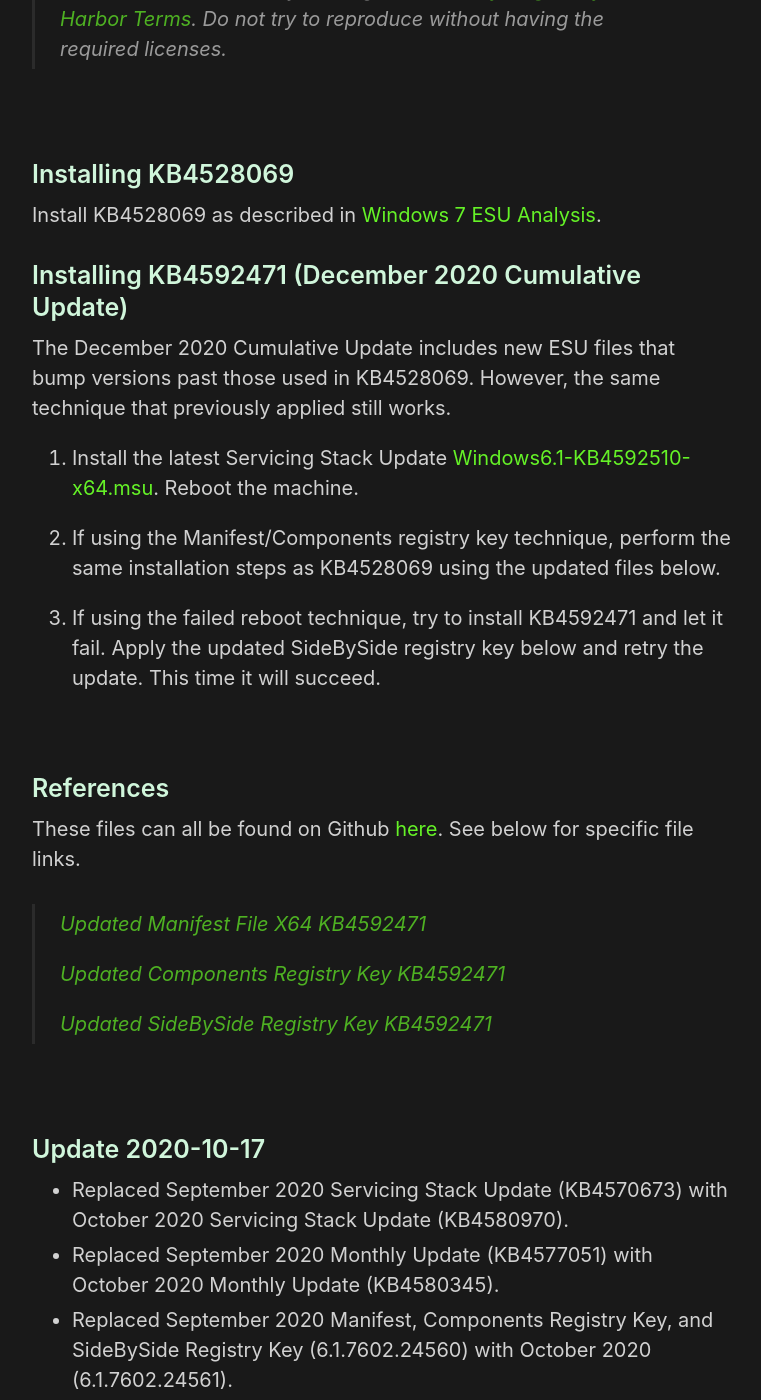
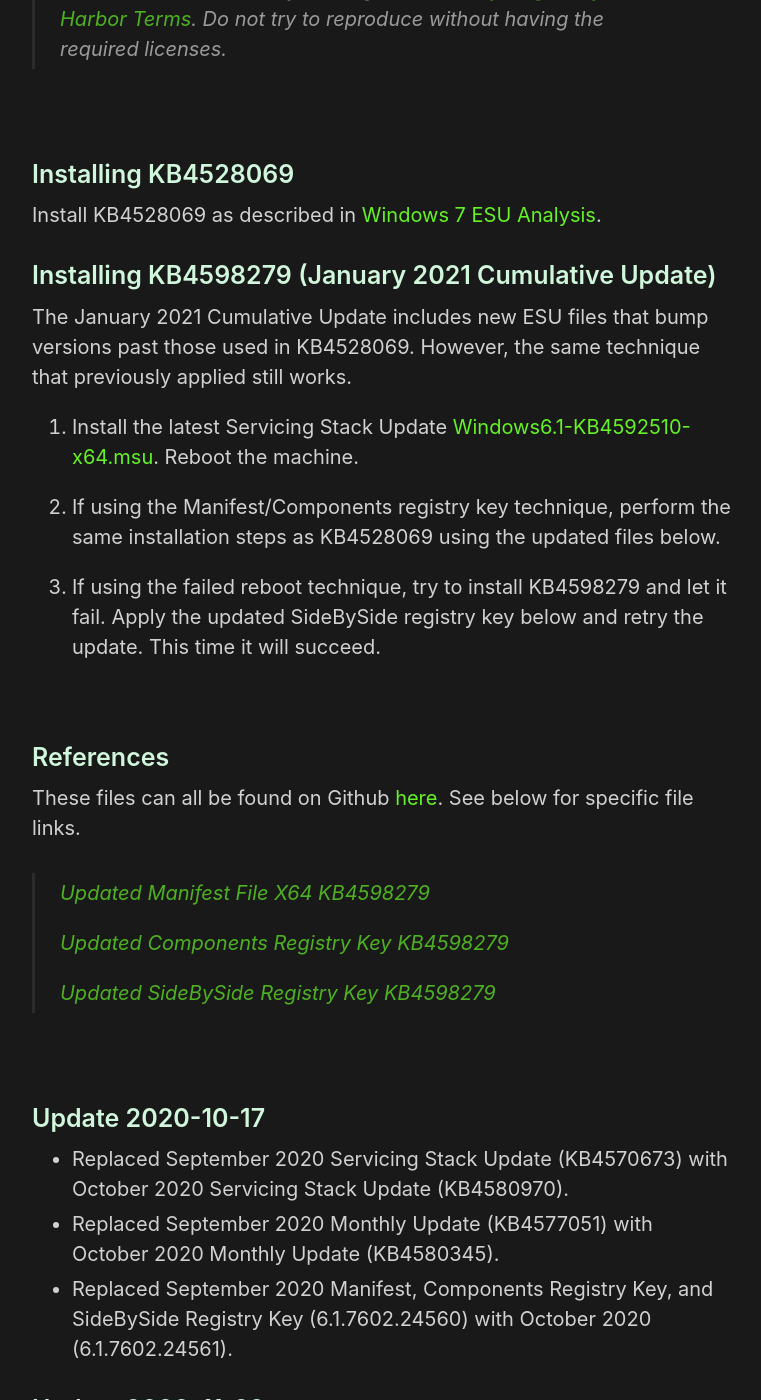
Before and after one commit to HackAndPwn/HackAndPwn.github.io, a Jekyll site: the page built from _posts/2020-09-12-windows-7-esu-analysis-updates.md, in a window 1280 px wide and 1400 px high, scrolled down 731 px. Shown: the whole window, without its empty margins (258-1019 px from the left). Built offline with Jekyll 4.4.1, drawn with Linux system fonts in a browser that asks for light colours; some of the changed text lies outside the part shown.

Commit message:
January 2021 ESU Analysis updates

```diff
--- a/_posts/2020-09-12-windows-7-esu-analysis-updates.md
+++ b/_posts/2020-09-12-windows-7-esu-analysis-updates.md
@@ -2,7 +2,7 @@
 layout: post
 title: Windows 7 ESU Analysis Updates
 date: 2020-09-12 00:00:00
-last_modified_at: 2020-12-15
+last_modified_at: 2021-01-17
 ---
 
 The original Windows 7 ESU Analysis can be found [here](https://hackandpwn.com/windows-7-esu-analysis).  With the September 2020 Cumulative Update, the technique as described no longer works to install this update.  However, only slight modifications need to be made in order for this new update to also install.
@@ -19,15 +19,15 @@
 
 Install KB4528069 as described in [Windows 7 ESU Analysis](https://hackandpwn.com/windows-7-esu-analysis).
 
-### Installing KB4592471 (December 2020 Cumulative Update)
+### Installing KB4598279 (January 2021 Cumulative Update)
 
-The December 2020 Cumulative Update includes new ESU files that bump versions past those used in KB4528069.  However, the same technique that previously applied still works.
+The January 2021 Cumulative Update includes new ESU files that bump versions past those used in KB4528069.  However, the same technique that previously applied still works.
 
 1. Install the latest Servicing Stack Update [Windows6.1-KB4592510-x64.msu](https://github.com/HackAndPwn/Windows-7-Patching/raw/master/06_ESU_Updates/01_Windows6.1-KB4592510-x64.msu).  Reboot the machine.
 
 2. If using the Manifest/Components registry key technique, perform the same installation steps as KB4528069 using the updated files below.
 
-3. If using the failed reboot technique, try to install KB4592471 and let it fail.  Apply the updated SideBySide registry key below and retry the update.  This time it will succeed.
+3. If using the failed reboot technique, try to install KB4598279 and let it fail.  Apply the updated SideBySide registry key below and retry the update.  This time it will succeed.
 
 <br>
 
@@ -35,11 +35,11 @@
 
 These files can all be found on Github [here](https://github.com/HackAndPwn/Windows-7-ESU-Analysis).  See below for specific file links.
 
-> [Updated Manifest File X64 KB4592471](https://github.com/HackAndPwn/Windows-7-ESU-Analysis/raw/master/2020_12/amd64_microsoft-windows-s..edsecurityupdatesai_31bf3856ad364e35_6.1.7602.24563_none_c8aa7f18364d715c.manifest)
+> [Updated Manifest File X64 KB4598279](https://github.com/HackAndPwn/Windows-7-ESU-Analysis/raw/master/2021_01/amd64_microsoft-windows-s..edsecurityupdatesai_31bf3856ad364e35_6.1.7602.24564_none_c8ab7f62364c8ab3.manifest)
 >
-> [Updated Components Registry Key KB4592471](https://github.com/HackAndPwn/Windows-7-ESU-Analysis/raw/master/2020_12/ComponentsRegistryKey.reg)
+> [Updated Components Registry Key KB4598279](https://github.com/HackAndPwn/Windows-7-ESU-Analysis/raw/master/2021_01/ComponentsRegistryKey.reg)
 >
-> [Updated SideBySide Registry Key KB4592471](https://github.com/HackAndPwn/Windows-7-ESU-Analysis/raw/master/2020_12/SideBySideRegistryKey.reg)
+> [Updated SideBySide Registry Key KB4598279](https://github.com/HackAndPwn/Windows-7-ESU-Analysis/raw/master/2021_01/SideBySideRegistryKey.reg)
 
 <br>
 
@@ -57,3 +57,7 @@
 * Replaced November 2020 Monthly Update (KB4586827) with December 2020 Monthly Update (KB4592471).
 * Replaced November 2020 Manifest, Components Registry Key, and SideBySide Registry Key (6.1.7602.24562) with December 2020 (6.1.7602.24563).
 * Added a note that a reboot is required after installing the SSU.
+
+### Update 2021-01-17
+* Replaced December 2020 Monthly Update (KB4592471) with January 2021 Monthly Update (KB4598279).
+* Replaced December 2020 Manifest, Components Registry Key, and SideBySide Registry Key (6.1.7602.24563) with January 2021 (6.1.7602.24564).
```
